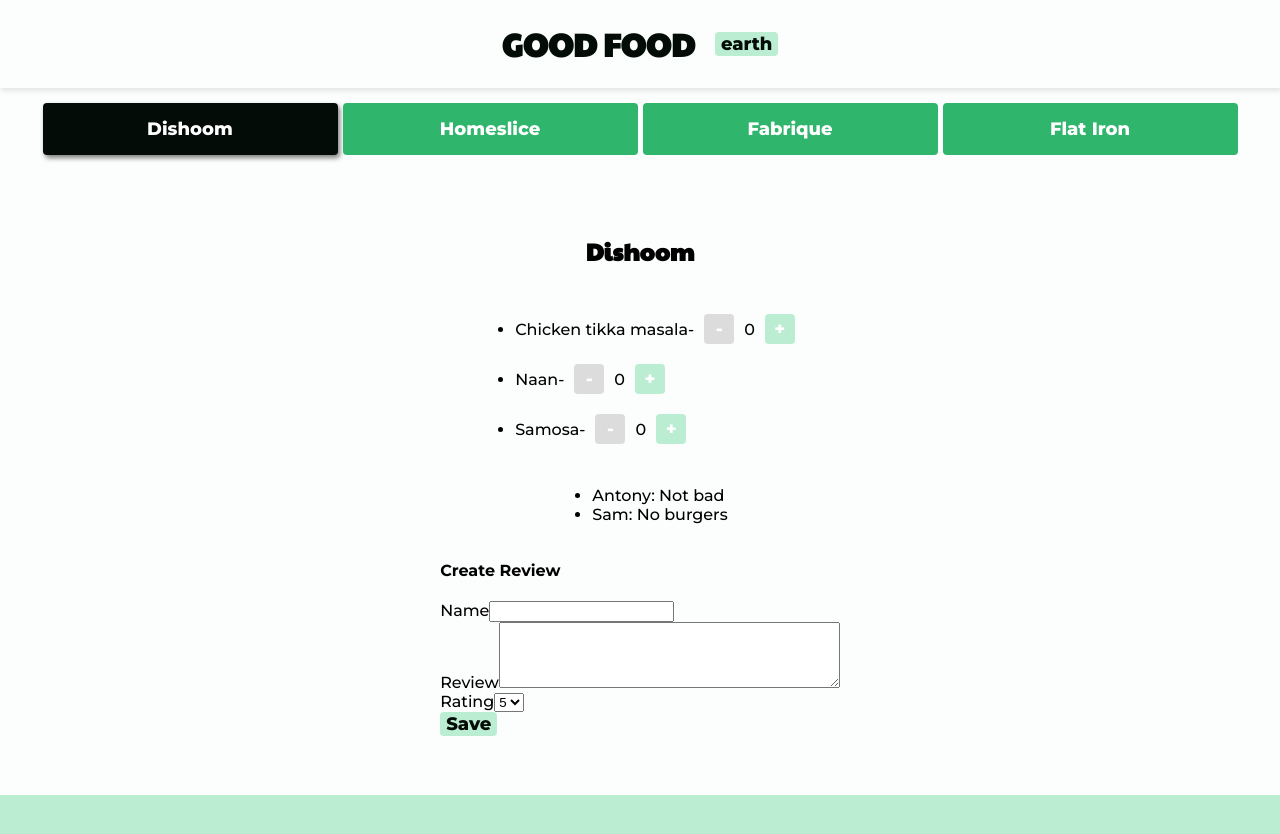
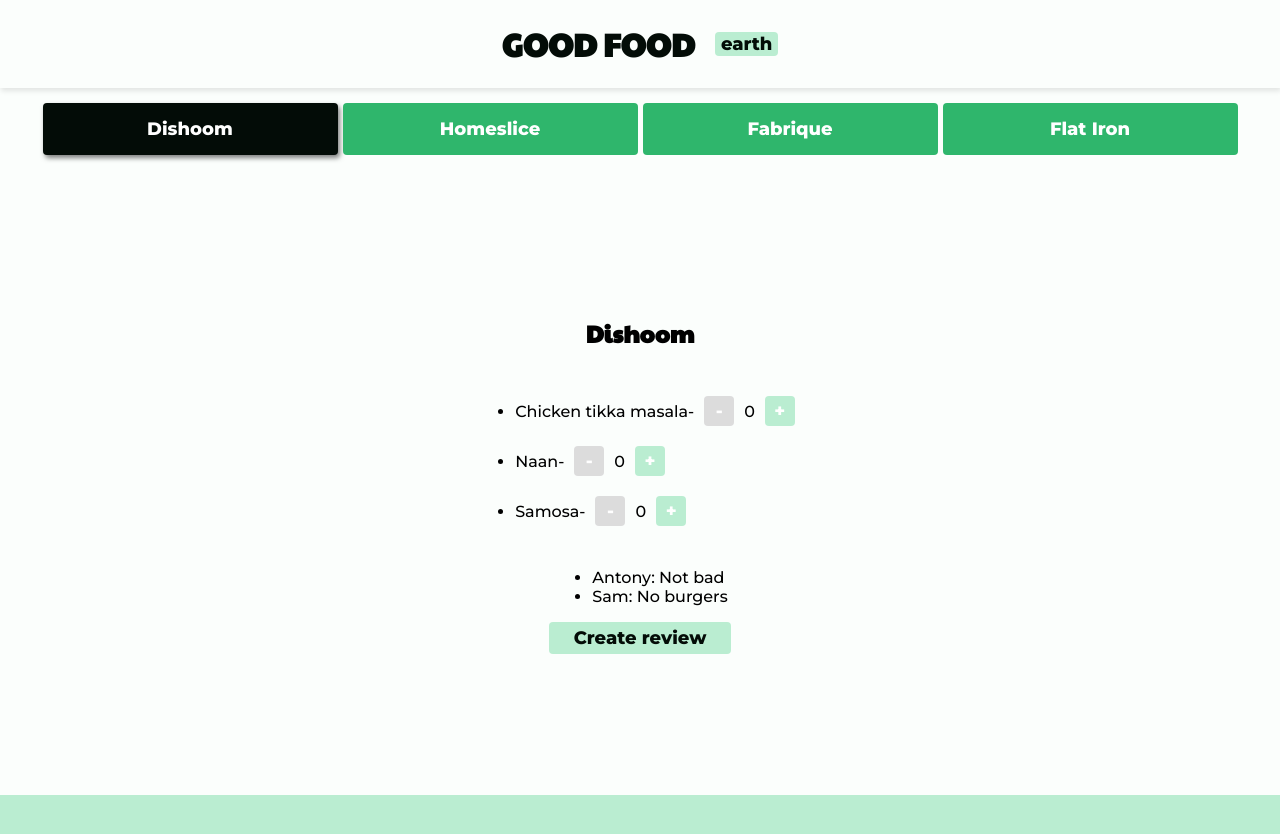
Before and after one commit to rokoworlds/react-20230914, a React (Vite) app: page / in a window 1280 px wide. Shown: the top 834 px of the page. Built offline with nearby package versions, Linux system fonts and the light colour scheme.

Commit message:
add: modal to create review using portal

```diff
--- a/src/components/Button/styles.module.css
+++ b/src/components/Button/styles.module.css
@@ -6,6 +6,7 @@
     font-weight: 800;
     border: none;
     transition: ease-in-out;
+    transition-duration: 0.2s;
 
 }
 
--- a/src/components/CreateReview/component.jsx
+++ b/src/components/CreateReview/component.jsx
@@ -1,5 +1,6 @@
-import { useReducer } from "react"
+import { useReducer } from "react";
 import { Button } from "../Button/component";
+import styles from './styles.module.css'
 
 const DEFAULT_VALUE = {
     user: '',
@@ -22,32 +23,42 @@
     }
 }
 
-export const CreateReview = () => {
+export const CreateReview = ({onClose}) => {
     const [formValue, dispatch] = useReducer(reducer, DEFAULT_VALUE)
-
-    console.log(formValue)
     return (
-        <div>
+        <div className={styles.modal}>
             <h4>Create Review</h4>
             <div>
-                <label>Name</label>
-                <input type="text" value={formValue.user} onChange={(event) => dispatch({ type: 'setUser', payload: event.target.value })}/>
+                <div>
+                    <fieldset>
+                        <legend>Name</legend>
+                        <input className={styles.input} type="text" value={formValue.user} onChange={(event) => dispatch({ type: 'setUser', payload: event.target.value })}/>
+                    </fieldset>
+                </div>
+                <div>
+                    <fieldset>
+                        <legend>Review</legend>
+                        <textarea  className={styles.textarea} name="review" rows={10} cols={50} value={formValue.text} onChange={(event) => dispatch({ type: 'setText', payload: event.target.value })}></textarea>
+                    </fieldset>
+                </div>
             </div>
+                <div>
+                    <fieldset className={styles.selectContainer}>
+                        <legend>Rating</legend>
+                        <select className={styles.select} name="rating" value={formValue.rating} onChange={(event) => dispatch({ type: 'setRating', payload: Number(event.target.value) })}>
+                            <option value="5">5 😍</option>
+                            <option value="4">4 😀</option>
+                            <option value="3">3 😊</option>
+                            <option value="2">2 ☹️</option>
+                            <option value="1">1 😡</option>
+                        </select>
+                    </fieldset>
+                </div>
+            {/* <Button title='Save' onClick={() => dispatch({type: 'reset'})} /> */}
             <div>
-                <label>Review</label>
-                <textarea name="review" rows={4} cols={40} value={formValue.text} onChange={(event) => dispatch({ type: 'setText', payload: event.target.value })}></textarea>
+                <Button className={styles.button} title='Save' onClick={onClose} />
+                <Button className={styles.button} title='Close' onClick={onClose} />
             </div>
-            <div>
-                <label>Rating</label>
-                <select name="rating" value={formValue.rating} onChange={(event) => dispatch({ type: 'setRating', payload: Number(event.target.value) })}>
-                    <option value="5">5</option>
-                    <option value="4">4</option>
-                    <option value="3">3</option>
-                    <option value="2">2</option>
-                    <option value="1">1</option>
-                </select>
-            </div>
-            <Button title='Save' onClick={() => dispatch({type: 'reset'})} />
         </div>
         )
 }
--- /dev/null
+++ b/src/components/CreateReview/styles.module.css
@@ -0,0 +1,46 @@
+.modal {
+    display: flex;
+    flex-direction: column;
+    justify-content: center;
+    align-items: center;
+    width: 50%;
+    background-color: white;
+    padding: 40px;
+    border-radius: 4px;
+}
+
+.button {
+    padding: 5px 25px;
+    margin: 10px;
+    transition: ease-in-out;
+    transition-duration: 0.3s;
+}
+
+.button:hover {
+    box-shadow: 0 5px 16px 0 rgba(0,0,0,0.24);
+}
+
+.input {
+    border: none;
+    outline: none;
+    width: 100%;
+}
+
+.textarea {
+    border: none;
+    outline: none;
+}
+
+.selectContainer {
+    display: flex;
+    justify-content: center;
+}
+
+.select {
+    display: flex;
+    align-items: center;
+    font-family: 'Paytone One', sans-serif;
+    font-size: 20px;
+    border: none;
+    outline: none;
+}
--- /dev/null
+++ b/src/components/Modal/ModalContent/component.jsx
@@ -0,0 +1,11 @@
+import classNames from 'classnames';
+import { CreateReview } from '../../CreateReview/component';
+import styles from './styles.module.css'
+
+export const ModalContent = ({ onClose, className }) => {
+    return (
+      <div className={classNames(styles.modal, className)}>
+        <CreateReview onClose={onClose} />
+      </div>
+    );
+  }
--- /dev/null
+++ b/src/components/Modal/ModalContent/styles.module.css
@@ -0,0 +1,8 @@
+.modal {
+    width: 100vw;
+    height: 100vh;
+    background-color: rgba(0,0,0,0.4);
+    display: flex;
+    justify-content: center;
+    align-items: center;
+}
--- /dev/null
+++ b/src/components/Modal/Portal/component.jsx
@@ -0,0 +1,19 @@
+import { useState } from 'react';
+import { createPortal } from 'react-dom';
+import { ModalContent } from '../ModalContent/component';
+import { Button } from '../../Button/component';
+import styles from './styles.module.css'
+
+
+export const Portal = () => {
+  const [showModal, setShowModal] = useState(false);
+  return (
+    <div>
+        <Button className={styles.button} title='Create review' onClick={() => setShowModal(true)} />
+      {showModal && createPortal(
+        <ModalContent className={styles.modal} onClose={() => setShowModal(false)} />,
+        document.body
+      )}
+    </div>
+  );
+}
--- /dev/null
+++ b/src/components/Modal/Portal/styles.module.css
@@ -0,0 +1,14 @@
+.button {
+    padding: 5px 25px;
+}
+
+.button:hover {
+    box-shadow: 0 5px 16px 0 rgba(0,0,0,0.24);
+}
+
+.modal {
+    position: absolute;
+    left: 0;
+    top: 0;
+
+}
--- a/src/components/Restaurant/component.jsx
+++ b/src/components/Restaurant/component.jsx
@@ -1,5 +1,6 @@
-import { CreateReview } from "../CreateReview/component";
+// import { CreateReview } from "../CreateReview/component";
 import { Menu } from "../Menu/component";
+import { Portal } from "../Modal/Portal/component";
 import { Reviews } from "../Reviews/component";
 import styles from './styles.module.css'
 
@@ -10,7 +11,7 @@
             <h2 className={styles.title}>{restaurant.name}</h2>
             <Menu dishes={restaurant.menu} />
             <Reviews reviews={restaurant.reviews} />
-            <CreateReview />
+            <Portal />
         </div>
     )
 }
```
